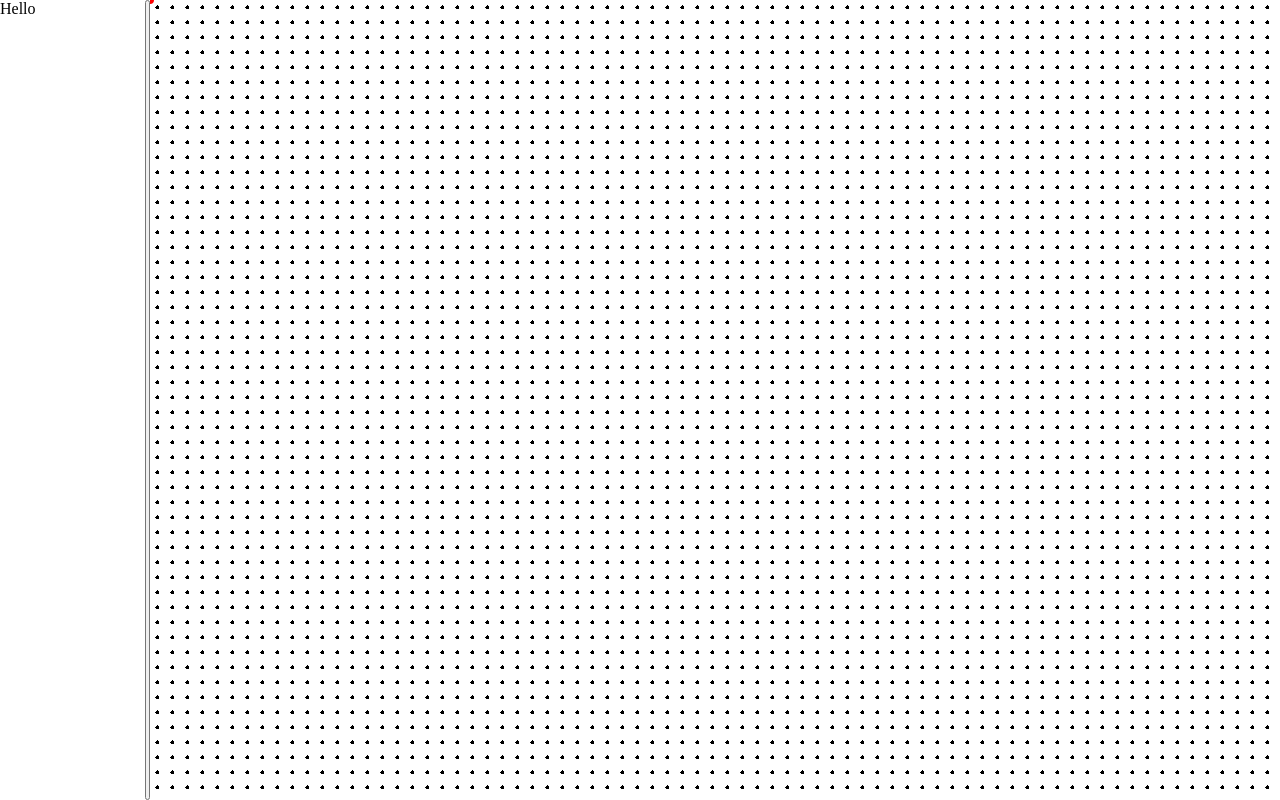
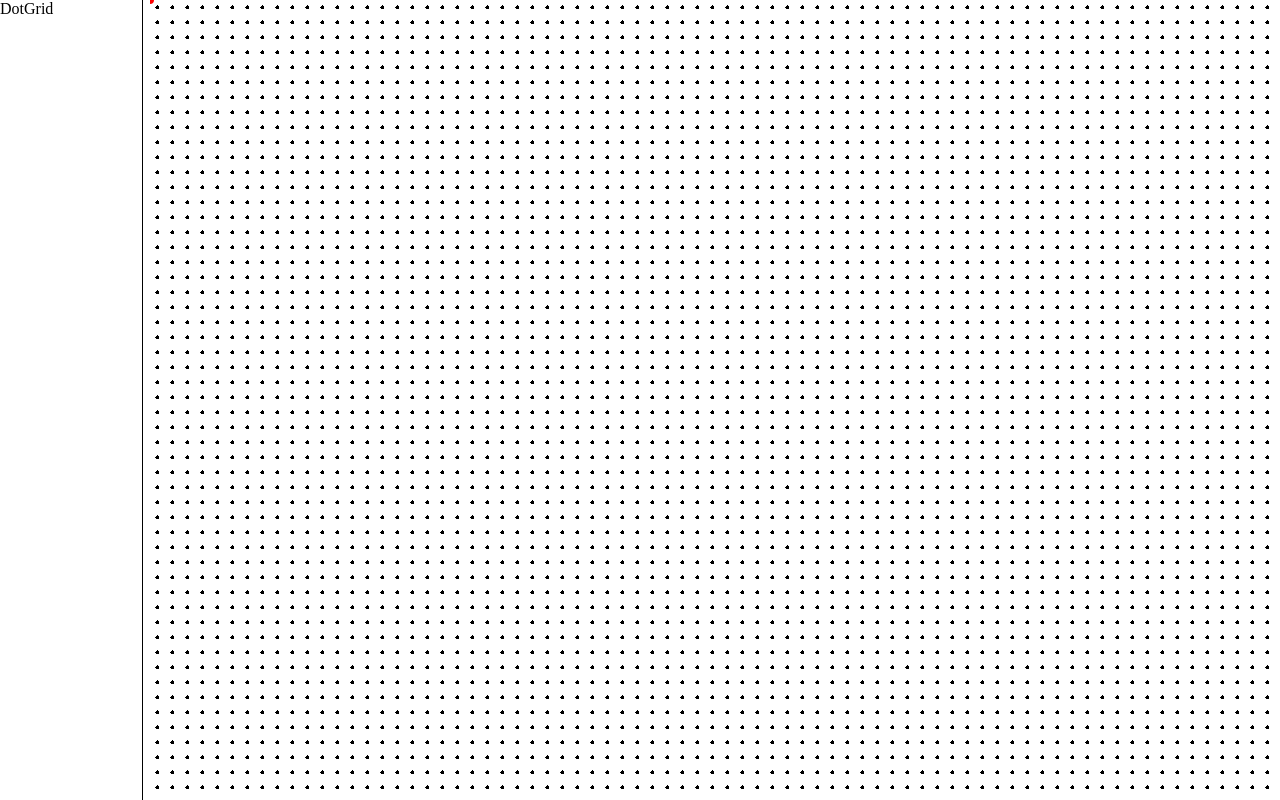
Before and after one commit to mischamclaughlin/dot, a React (Vite) app: page / in a window 1280 px wide. Built offline with nearby package versions, Linux system fonts and the light colour scheme.

Commit message:
Set drag area wider than the border and minimal styling

```diff
--- a/src/components/DotGridSideBar.module.css
+++ b/src/components/DotGridSideBar.module.css
@@ -5,6 +5,16 @@
 }
 
 .dragBar {
-    min-width: 5px;
+    min-width: 15px;
+    height: 100%;
+    display: flex;
+    justify-content: center;
+    background-color: transparent;
     cursor: col-resize;
 }
+
+.bar {
+    min-width: 1px;
+    border: none;
+    background-color: var(--foreground);
+}
--- a/src/components/DotGridSideBar.tsx
+++ b/src/components/DotGridSideBar.tsx
@@ -6,18 +6,18 @@ export default function DotGridSideBar(): ReactElement {
     const [isDragging, setIsDragging] = useState<boolean>(false);
     const [width, setWidth] = useState<number>(150);
 
-    function handlePointerDown(e: React.PointerEvent<HTMLButtonElement>) {
+    function handlePointerDown(e: React.PointerEvent<HTMLDivElement>) {
         e.currentTarget.setPointerCapture(e.pointerId);
         setIsDragging(true);
     }
 
-    function handlePointerMove(e: React.PointerEvent<HTMLButtonElement>) {
+    function handlePointerMove(e: React.PointerEvent<HTMLDivElement>) {
         if (!isDragging) return;
 
         setWidth(e.clientX);
     }
 
-    function handlePointerUp(e: React.PointerEvent<HTMLButtonElement>) {
+    function handlePointerUp(e: React.PointerEvent<HTMLDivElement>) {
         e.currentTarget.setPointerCapture(e.pointerId);
         setIsDragging(false);
     }
@@ -28,13 +28,15 @@ export default function DotGridSideBar(): ReactElement {
                 className={styles.container}
                 style={{ minWidth: `${width}px` }}
             >
-                <p>Hello</p>
-                <button
+                <p>DotGrid</p>
+                <div
                     className={styles.dragBar}
                     onPointerDown={handlePointerDown}
                     onPointerMove={handlePointerMove}
                     onPointerUp={handlePointerUp}
-                />
+                >
+                    <div className={styles.bar} />
+                </div>
             </div>
         </>
     );
```
